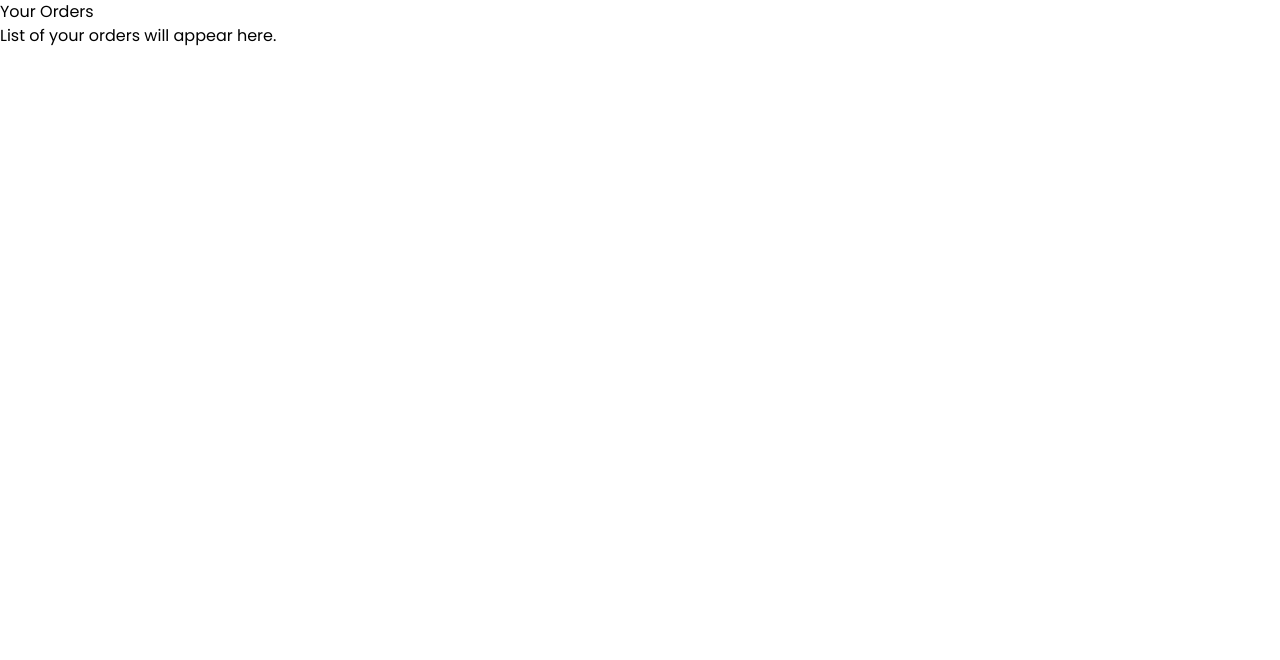
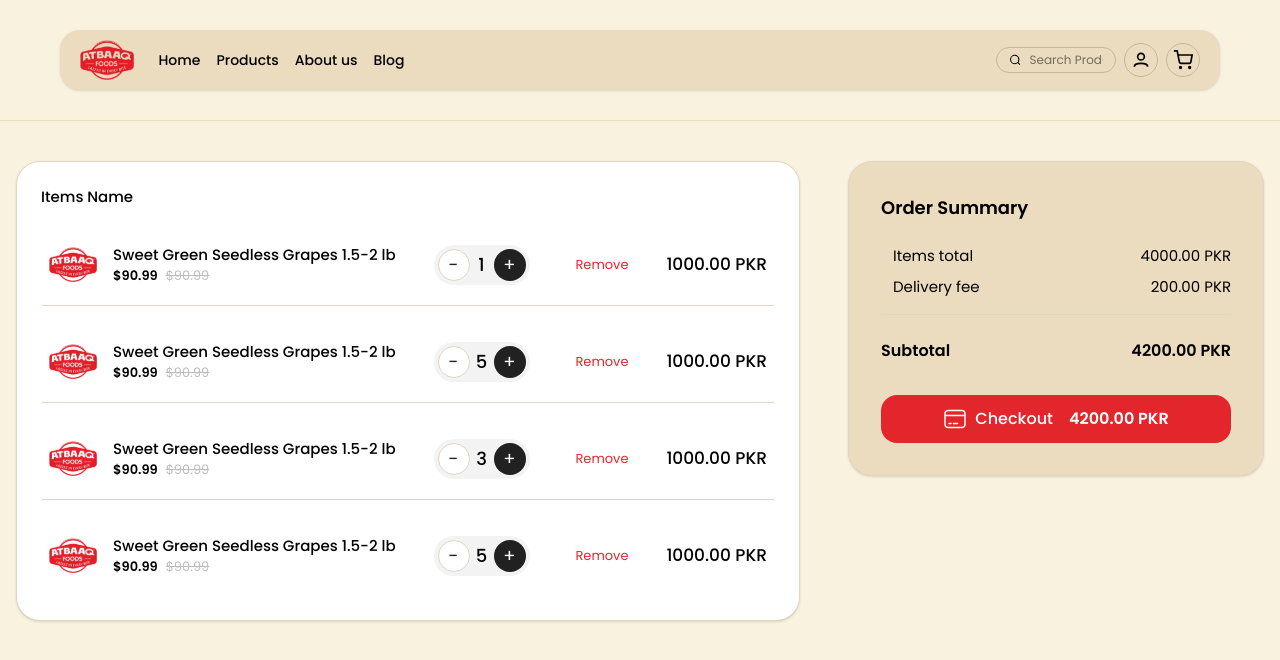
Before and after one commit to ahmadiq01/food-app, a React (Vite) app: page /orders in a window 1280 px wide. Shown: the top 660 px of the page. Built offline with nearby package versions, Linux system fonts and the light colour scheme.

Commit message:
updated icons

```diff
--- a/src/pages/ShowOrders/ShowOrders.jsx
+++ b/src/pages/ShowOrders/ShowOrders.jsx
@@ -1,10 +1,109 @@
 import React from "react";
+import Header from "../components/Header/Header";
+import grapeImg from "../../assets/logo 1.svg"; // Placeholder image, replace with actual product images if available
+import checkoutIcon from "../../assets/checkout-icon.png"; // Placeholder image, replace with actual product images if available
+
+const cartItems = [
+  {
+    id: 1,
+    name: "Sweet Green Seedless Grapes 1.5-2 lb",
+    price: 1000,
+    oldPrice: 90.99,
+    img: grapeImg,
+    quantity: 1,
+  },
+  {
+    id: 2,
+    name: "Sweet Green Seedless Grapes 1.5-2 lb",
+    price: 1000,
+    oldPrice: 90.99,
+    img: grapeImg,
+    quantity: 5,
+  },
+  {
+    id: 3,
+    name: "Sweet Green Seedless Grapes 1.5-2 lb",
+    price: 1000,
+    oldPrice: 90.99,
+    img: grapeImg,
+    quantity: 3,
+  },
+  {
+    id: 4,
+    name: "Sweet Green Seedless Grapes 1.5-2 lb",
+    price: 1000,
+    oldPrice: 90.99,
+    img: grapeImg,
+    quantity: 5,
+  },
+];
+
+const itemsTotal = cartItems.reduce((sum, item) => sum + item.price, 0);
+const deliveryFee = 200;
+const subtotal = itemsTotal + deliveryFee;
 
 const ShowOrders = () => {
   return (
-    <div>
-      <h1>Your Orders</h1>
-      <p>List of your orders will appear here.</p>
+    <div className="min-h-screen bg-[#f8f2de] font-[Poppins]">
+      <Header />
+      <div className="flex justify-center items-start py-10">
+        <div className="flex flex-col md:flex-row gap-12 w-full max-w-[1280px] px-4">
+          {/* Cart Items */}
+          <div className="bg-white rounded-[24px] shadow border border-[#e0d6c3] flex-1 p-6 min-w-[350px] max-w-[816px]">
+            <div className="text-[15px] font-medium mb-4">Items Name</div>
+            <div className="flex flex-col gap-4">
+              {cartItems.map((item) => (
+                <div key={item.id} className="flex items-center justify-between bg-white rounded-[2px] border-b border-[#e0d6c3] py-4 px-2 last:border-b-0">
+                  <div className="flex items-center gap-4 min-w-[120px]">
+                    <img src={item.img} alt={item.name} className="w-12 h-12 object-contain rounded" />
+                    <div>
+                      <div className="font-medium text-[15px]">{item.name}</div>
+                      <div className="flex items-center gap-2 text-[13px]">
+                        <span className="font-bold">${item.oldPrice}</span>
+                        <span className="line-through text-[#bdbdbd]">$90.99</span>
+                      </div>
+                    </div>
+                  </div>
+                  <div className="flex items-center gap-2">
+                    <div className="flex items-center bg-[#f3f3f3] rounded-full px-1 py-1 w-[96px] h-[40px]">
+                      <button className="w-8 h-8 rounded-full bg-white border border-[#e0d6c3] flex items-center justify-center text-lg text-[#212121]">-</button>
+                      <span className="flex-1 text-center text-[18px] font-medium">{item.quantity}</span>
+                      <button className="w-8 h-8 rounded-full bg-[#212121] flex items-center justify-center text-lg text-white">+</button>
+                    </div>
+                  </div>
+                  <button className="text-[#e3262b] text-[13px] ml-2">Remove</button>
+                  <div className="font-medium text-[17px] min-w-[100px] text-center">{item.price.toFixed(2)} PKR</div>
+                </div>
+              ))}
+            </div>
+          </div>
+          {/* Order Summary */}
+          <div className="bg-[#ecdcbf] rounded-[24px] shadow border border-[#e0d6c3] w-full h-[50%] max-w-[416px] p-8 flex flex-col gap-4">
+            <div className="font-semibold text-[18px] mb-2">Order Summary</div>
+            <div className="flex flex-col gap-2 ml-[12px] text-[15px]">
+              <div className="flex justify-between">
+                <span>Items total</span>
+                <span>{itemsTotal.toFixed(2)} PKR</span>
+              </div>
+              <div className="flex justify-between">
+                <span>Delivery fee</span>
+                <span>{deliveryFee.toFixed(2)} PKR</span>
+              </div>
+            </div>
+            <div className="border-[#e0d6c3]">
+              <hr className="border-[#e0d6c3]" />
+            </div>
+            <div className="flex justify-between font-semibold text-[16px] mt-2">
+              <span>Subtotal</span>
+              <span>{subtotal.toFixed(2)} PKR</span>
+            </div>
+            <button className="flex items-center justify-center gap-2 bg-[#e3262b] text-white rounded-[16px] py-3 mt-4 font-medium text-[16px]">
+              <img src={checkoutIcon} alt="Checkout" className="w-6 h-6" />
+              Checkout <span className="ml-2 font-bold">{subtotal.toFixed(2)} PKR</span>
+            </button>
+          </div>
+        </div>
+      </div>
     </div>
   );
 };
```
Also changed, not shown: src/assets/checkout-icon.png (added), src/assets/checkout-icon.svg (added).
